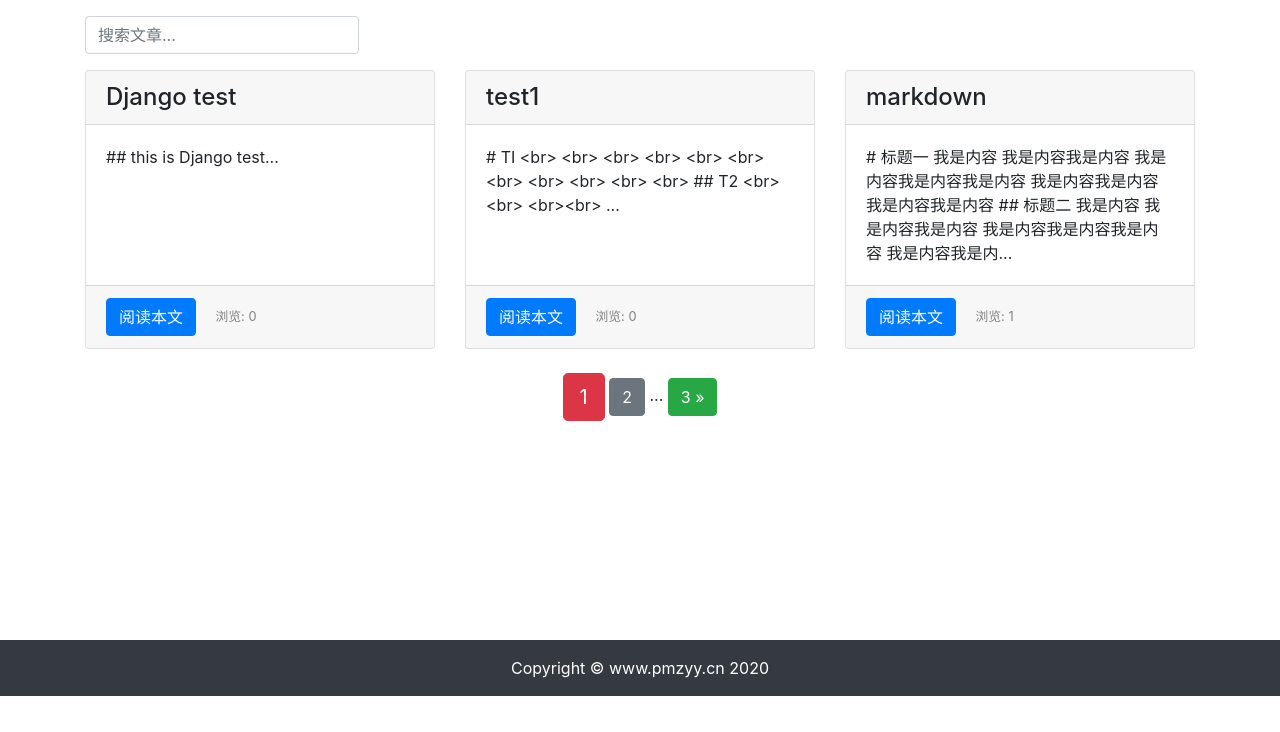
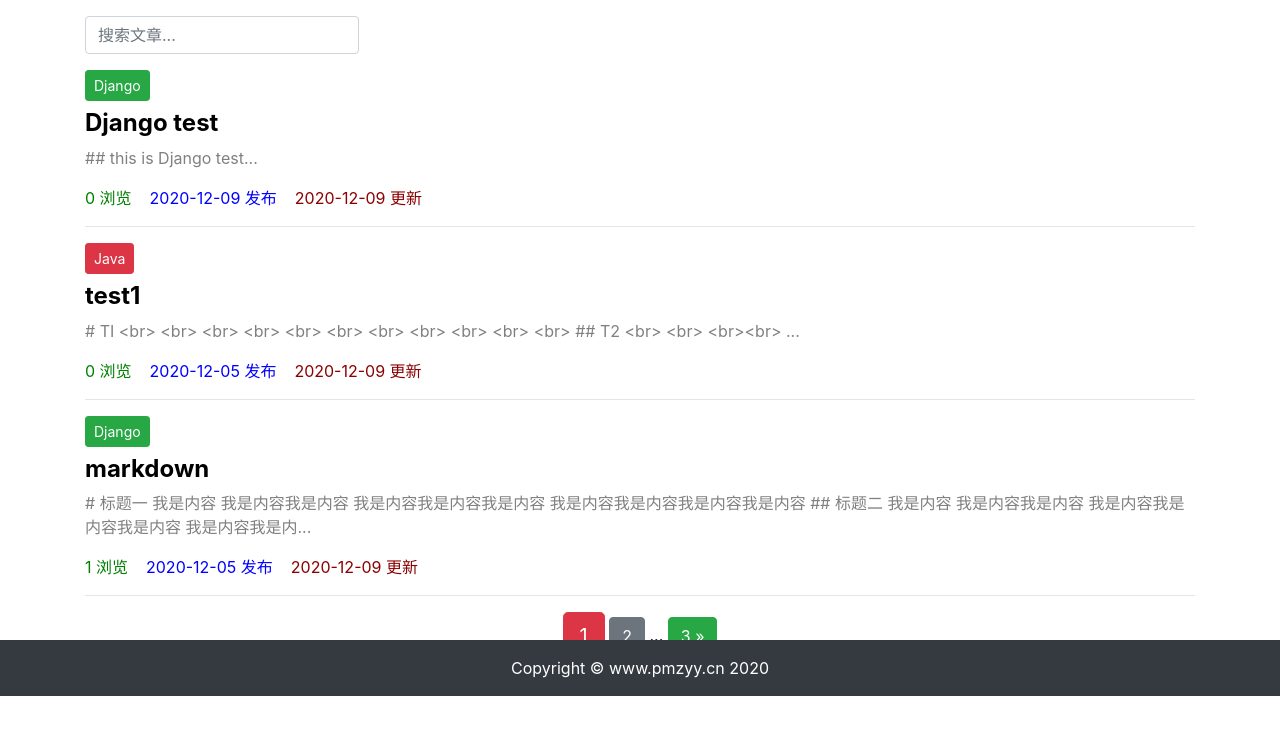
Before and after one commit to synlGMM/myblog, a Django app: page /article/article_list/ in a window 1280 px wide. Shown: the part 104-836 px from the top of the page. Before the commit the page ends 800 px from the top, so only its background shows below. Run offline with Django 3.2, Linux system fonts and the light colour scheme; data comes from the database, SQL or seed files in the repository; both versions use the stored data as it was after the commit; some libraries are stand-ins or nearby versions.

Commit message:
save add ArticleColumn

```diff
--- a/article/admin.py
+++ b/article/admin.py
@@ -1,4 +1,5 @@
 from django.contrib import admin
-from .models import ArticlePost
+from .models import ArticlePost, ArticleColumn
 # Register your models here.
 admin.site.register(ArticlePost)
+admin.site.register(ArticleColumn)
--- a/article/models.py
+++ b/article/models.py
@@ -4,14 +4,36 @@
 from django.urls import reverse
 # Create your models here.
 
+class ArticleColumn(models.Model):
+    """
+    栏目的 Model
+    """
+    # 栏目标题
+    title = models.CharField(max_length=100,blank=True)
+    # 创建时间
+    created = models.DateTimeField(default=timezone.now)
+
+    def __str__(self):
+        return self.title
+
 class ArticlePost(models.Model):
     """docstring for ArticlePost"""
     author = models.ForeignKey(User, on_delete=models.CASCADE)
+    column = models.ForeignKey(
+        ArticleColumn,
+        null = True,
+        blank = True,
+        on_delete = models.CASCADE,
+        related_name = 'article'
+    )
     title = models.CharField(max_length=100)
     body = models.TextField()
     created = models.DateTimeField(default=timezone.now)
     updated = models.DateTimeField(auto_now=True)
     total_views = models.PositiveIntegerField(default=0)
+
+
+
     class Meta:
         ordering = ('-created',)
 
--- a/article/views.py
+++ b/article/views.py
@@ -1,5 +1,5 @@
 from django.shortcuts import render, redirect
-from .models import ArticlePost
+from .models import ArticlePost, ArticleColumn
 from django.contrib.auth.models import User
 import markdown
 from django.http import HttpResponse
@@ -75,13 +75,16 @@
         if article_post_form.is_valid():
             new_article = article_post_form.save(commit=False)
             new_article.author = User.objects.get(id=request.user.id)
+            if request.POST['column'] != 'none':
+                new_article.column = ArticleColumn.objects.get(id=request.POST['column'])
             new_article.save()
             return redirect("article:article_list")
         else:
             return HttpResponse("表单内容有误，请重新填写。")
     else:
         article_post_form = ArticlePostForm()
-        context = { 'article_post_form': article_post_form }
+        columns = ArticleColumn.objects.all()
+        context = { 'article_post_form': article_post_form, 'columns': columns}
         return render(request, 'article/create.html', context)
 
 @login_required(login_url='/userprofile/login/')
@@ -122,6 +125,10 @@
         if article_post_form.is_valid():
             article.title = request.POST['title']
             article.body = request.POST['body']
+            if request.POST['column'] != 'none':
+                article.column = ArticleColumn.objects.get(id=request.POST['column'])
+            else:
+                article.column = None
             article.save()
             return redirect("article:article_detail", id=id)
         else:
@@ -129,7 +136,8 @@
     # 如果用户 GET 请求获取数据
     elif request.method == 'GET':
         article_post_form = ArticlePostForm()
-        context = { 'article': article, 'article_post_form': article_post_form }
+        columns = ArticleColumn.objects.all()
+        context = { 'article': article, 'article_post_form': article_post_form, 'columns': columns }
         return render(request, 'article/update.html', context )
     else:
         return HttpResponse('请使用GET或POST请求数据')
--- a/templates/article/list.html
+++ b/templates/article/list.html
@@ -15,12 +15,12 @@
     <nav aria-label="breadcrumb">
         <ol class="breadcrumb">
             <li class="breadcrumb-item">
-                <a href="{% url 'article:article_list' %}">
+                <a href="{% url 'article:article_list' %}?search={{ search }}">
                     最新
                 </a>
             </li>
             <li class="breadcrumb-item">
-                <a href="{% url 'article:article_list' %}?order=total_views">
+                <a href="{% url 'article:article_list' %}?order=total_views&search={{ search }}">
                     最热
                 </a>
             </li>
@@ -52,28 +52,55 @@
 
         {% for article in articles %}
         <!-- 文章内容 -->
-        <div class="col-4 mb-4">
-        <!-- 卡片容器 -->
-            <div class="card h-100">
-                <!-- 标题 -->
-                <h4 class="card-header">{{ article.title }}</h4>
-                <!-- 摘要 -->
-                <div class="card-body">
-                    <p class="card-text">{{ article.body|slice:100 }}...</p>
-                </div>
-                <!-- 注脚 -->
-                <div class="card-footer">
-                    <a href="{% url 'article:article_detail' id=article.id %}" class="btn btn-primary">阅读本文</a>
-                    <!-- 显示浏览量 -->
-                    <span>
-                        <small class="col align-self-end" style="color: gray;">
-                            浏览: {{ article.total_views }}
-                        </small>
-                    </span>
-                </div>
+        <div class="col-12">
+            <!-- 栏目 -->
+            {% if article.column %}
+                <button type="button"
+                    class="btn btn-sm mb-2
+                        {% if article.column.title == 'Django' %}
+                            btn-success
+                        {% elif article.column.title == 'Java' %}
+                            btn-danger
+                        {% elif article.column.title == 'HTML' %}
+                            btn-warning
+                        {% endif %}
+                    "
+                >
+                    {{ article.column }}
+                </button>
+            {% endif %}
+            <!-- 标题 -->
+            <h4>
+                <b>
+                    <a href="{% url 'article:article_detail' article.id %}"
+                       style="color: black;"
+                    >
+                        {{ article.title }}
+                    </a>
+                </b>
+            </h4>
+            <!-- 摘要 -->
+            <div>
+                <p style="color: gray;">
+                    {{ article.body|slice:'100' }}...
+                </p>
             </div>
+            <!-- 注脚 -->
+            <p>
+                <!-- 附加信息 -->
+                <span style="color: green;">
+                    {{ article.total_views }} 浏览&nbsp;&nbsp;&nbsp;
+                </span>
+                <span style="color: blue;">
+                    {{ article.created|date:'Y-m-d' }} 发布&nbsp;&nbsp;&nbsp;
+                </span>
+                <span style="color: darkred;">
+                    {{ article.updated|date:'Y-m-d' }} 更新
+                </span>
+            </p>
+            <hr>
         </div>
-        {% endfor %}
+    {% endfor %}
 
     </div>
     <!-- 页码导航 -->
```
Also changed, not shown: templates/article/create.html (+13 -0 lines), article/migrations/0003_auto_20201209_1255.py (added), db.sqlite3.
